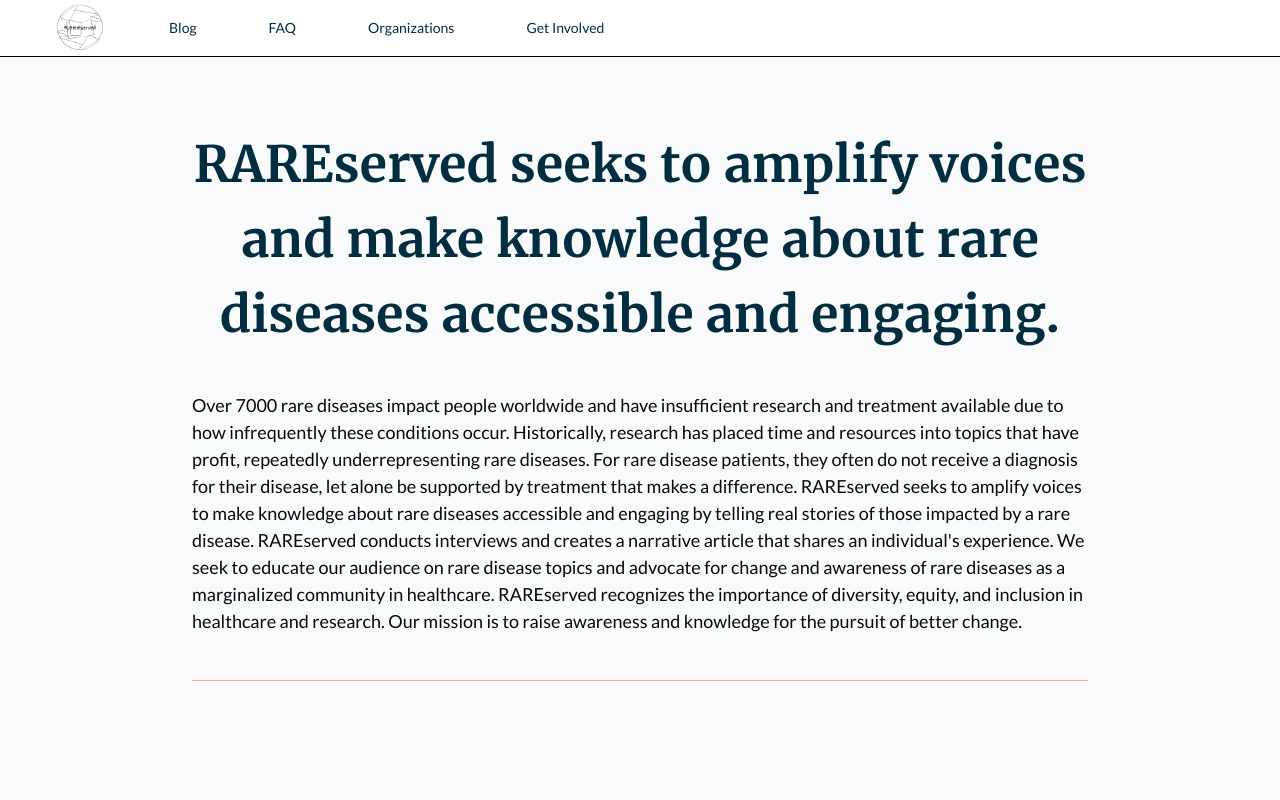
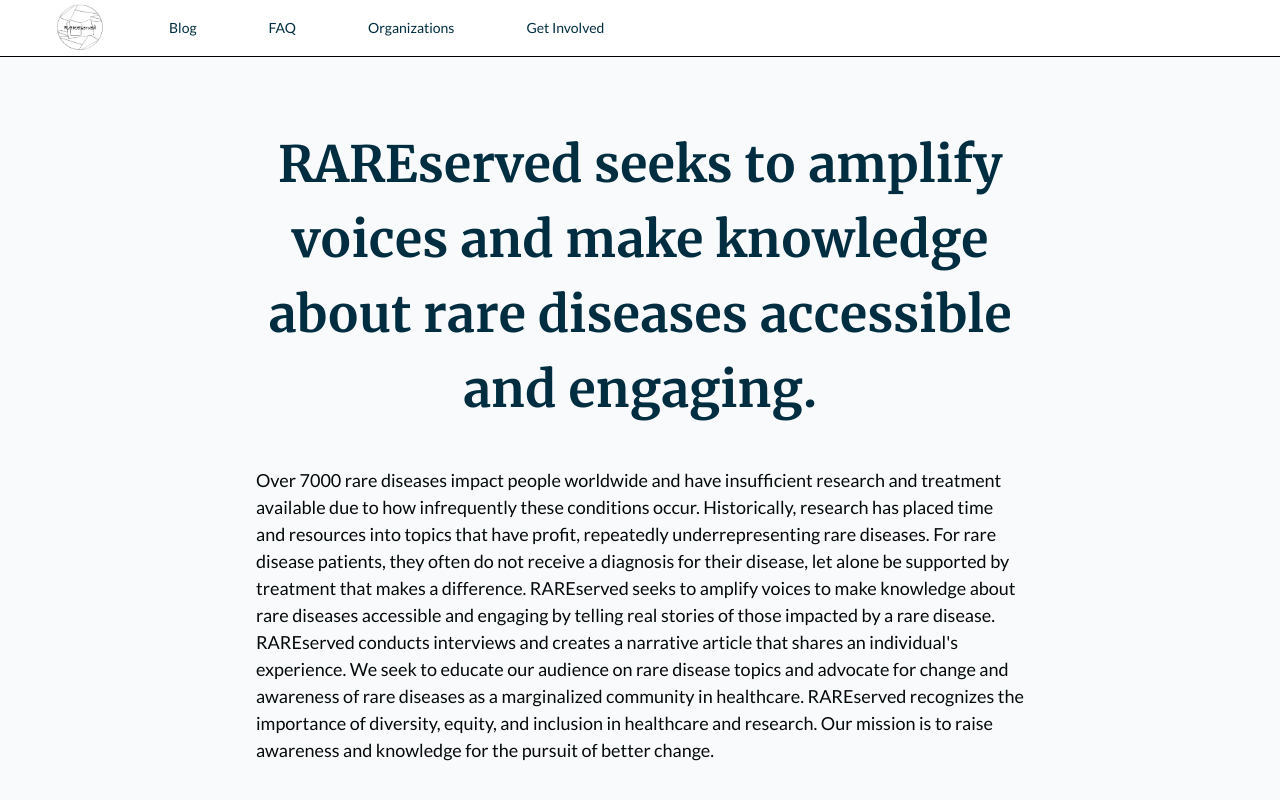
Before and after one commit to hcp-uw/rareserved, a Next.js app: page / in a window 1280 px wide. Shown: the top 800 px of the page. Built offline with nearby package versions, Linux system fonts and the light colour scheme; no server answers.

Commit message:
Adjust page margin size

```diff
--- a/app/globals.css
+++ b/app/globals.css
@@ -96,7 +96,7 @@
   #main {
     margin-top: 57px; /* Make space for sticky nav bar */
     @apply h-full
-      px-[15%] py-[70px]
+      px-[20%] py-[70px]
   }
 
   .full-width {
```
